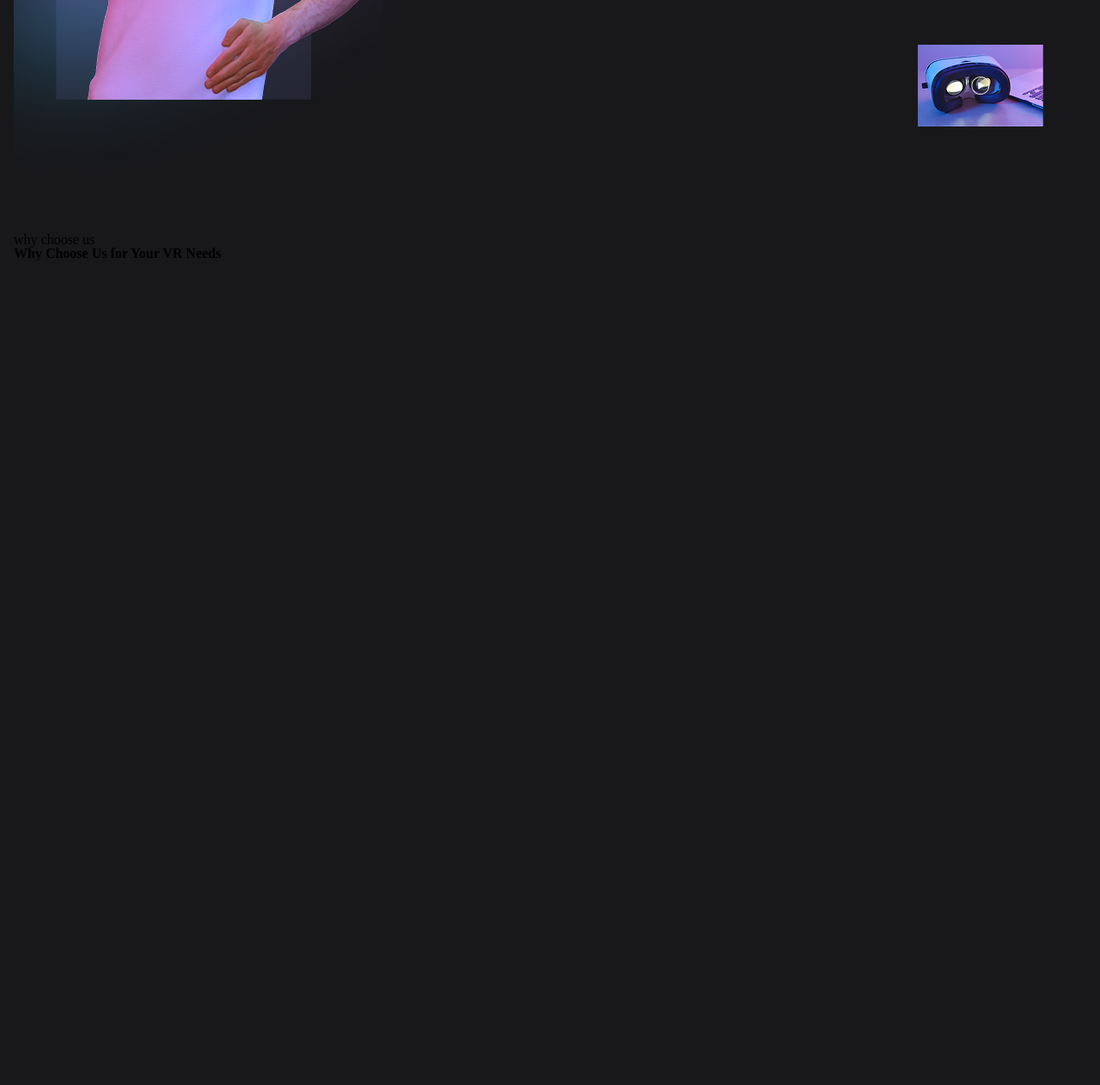
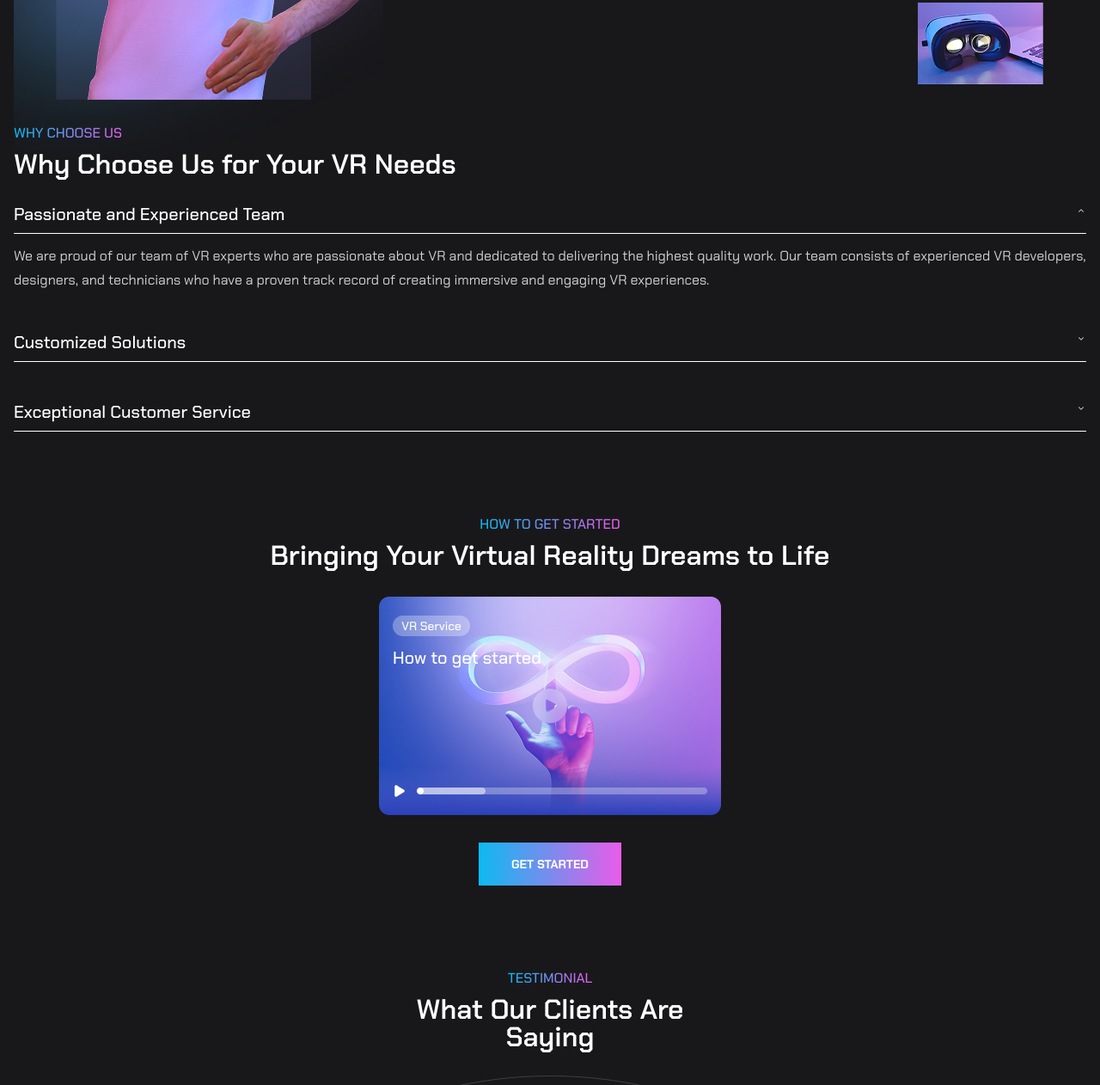
Before and after one commit to Gendl1/VRNas-vite-sass, a website built with Vite: page index.html in a window 1280 px wide. Shown: the part 4797-6059 px from the top of the page at 86% size. Before the commit the page ends 5100 px from the top, so only its background shows below. Built offline with nearby package versions, Linux system fonts and the light colour scheme; files whose address does not match are found by name.

Commit message:
add new 1

```diff
--- a/index.html
+++ b/index.html
@@ -240,6 +240,58 @@
         <h5 class="choose-us__text-title">Why Choose Us for Your VR Needs</h5>
       </div>
 
+      <div class="choose-us__expandable">
+
+        <div class="choose-us__expandable-item">
+          <div class="choose-us__expandable-item-title">
+            <h8 class="choose-us__expandable-item-title-text">Passionate and Experienced Team</h8>
+            <div class="choose-us__expandable-item-title-img">
+              <img src="./public/images/expand_open.svg">
+            </div>
+          </div>
+
+          <div class="choose-us__expandable-item-text">
+            We are proud of our team of VR experts who are passionate about VR and dedicated to delivering the highest quality work. Our team consists of experienced VR developers, designers, and technicians who have a proven track record of creating immersive and engaging VR experiences.
+          </div>
+        </div>
+
+        <div class="choose-us__expandable-item">
+          <div class="choose-us__expandable-item-title">
+            <h8 class="choose-us__expandable-item-title-text">Customized Solutions</h8>
+            <div class="choose-us__expandable-item-title-img">
+              <img src="./public/images/expand_close.svg">
+            </div>
+          </div>
+        </div>
+
+        <div class="choose-us__expandable-item">
+          <div class="choose-us__expandable-item-title">
+            <h8 class="choose-us__expandable-item-title-text">Exceptional Customer Service</h8>
+            <div class="choose-us__expandable-item-title-img">
+              <img src="./public/images/expand_close.svg">
+            </div>
+          </div>
+        </div>
+      </div>
+    </section>
+
+    <section class="get-started container">
+      <span class="get-started__caption">how to get started</span>
+      <h5 class="get-started__title">Bringing Your Virtual Reality Dreams to Life</h5>
+      <div class="get-started__video">
+        <img src="./public/images/get-started_video.png">
+      </div>
+      <button class="get-started__button hero__button">
+        get started
+      </button>
+    </section>
+
+    <section class="testimonial">
+      <span class="testimonial__caption">testimonial</span>
+      <h5 class="testimonial__title">What Our Clients Are Saying</h5>
+      <div class="testimonial__img">
+        <img src="./public/images/testimonial.png">
+      </div>
     </section>
 
     <script type="module" src="/src/main.js"></script>
--- /dev/null
+++ b/src/styles/_get-started.scss
@@ -0,0 +1,26 @@
+@use 'variables' as *;
+@use 'mixins' as mixins;
+
+.get-started {
+    display: flex;
+    flex-direction: column;
+    align-items: center;
+
+    &__caption {
+        margin-top: 100px;
+        @include mixins.caption-1-text;
+        @include mixins.gradient-text;
+        text-transform: uppercase;
+    }
+
+    &__title {
+        margin-top: 12px;
+        @include mixins.h5-text;
+        color: $white-color;
+        text-align: center;
+    }
+
+    &__video {
+        margin-top: 32px;
+    }
+}
--- /dev/null
+++ b/src/styles/_testimonial.scss
@@ -0,0 +1,28 @@
+@use 'variables' as *;
+@use 'mixins' as mixins;
+
+
+.testimonial {
+    display: flex;
+    flex-direction: column;
+    align-items: center;
+
+    &__caption {
+        margin-top: 100px;
+        @include mixins.caption-1-text;
+        @include mixins.gradient-text;
+        text-transform: uppercase;
+    }
+
+    &__title {
+        max-width: 400px;
+        margin-top: 12px;
+        @include mixins.h5-text;
+        color: $white-color;
+        text-align: center;
+    }
+
+    &__img {
+        margin-top: 29px;
+    }
+}
--- a/src/styles/_why-choose-us.scss
+++ b/src/styles/_why-choose-us.scss
@@ -6,15 +6,58 @@
     &__img {
         position: relative;
         margin-top: 100px;
+        max-height: 475px;
+    }
+
+    &__img-man {
+        max-height: 475px;
     }
 
     &__img-video {
         position: absolute;
-        bottom: 75px;
+        bottom: 0;
         right: 50px;
     }
 
     &__text {
         margin-top: 48px;
     }
+
+    &__text-caption {
+        @include mixins.caption-1-text;
+        @include mixins.gradient-text;
+        text-transform: uppercase;
+    }
+
+    &__text-title {
+        margin-top: 12px;
+        @include mixins.h5-text;
+        color: $white-color;
+    }
+
+    &__expandable {
+        display: flex;
+        flex-direction: column;
+        gap: 48px;
+        margin-top:32px;
+    }
+
+    &__expandable-item-title {
+        display: flex;
+        justify-content: space-between;
+        padding-bottom: 12px;
+        border-bottom: 1px solid $white-color;
+
+    }
+
+    &__expandable-item-title-text {
+        @include mixins.h8-text;
+        color: $white-color;
+    }
+
+    &__expandable-item-text {
+        @include mixins.body-3-text;
+        color: $grey-2-color;
+        margin-top: 12px;
+    }
 }
--- a/src/styles/main.scss
+++ b/src/styles/main.scss
@@ -5,6 +5,8 @@
 @use 'about-us';
 @use 'our-service';
 @use 'why-choose-us';
+@use 'get-started';
+@use 'testimonial';
 
 body {
     background-color: $black-100-color;
```
Also changed, not shown: public/images/expand_close.svg (added), public/images/expand_open.svg (added), public/images/get-started_video.png (added), public/images/testimonial.png (added).
